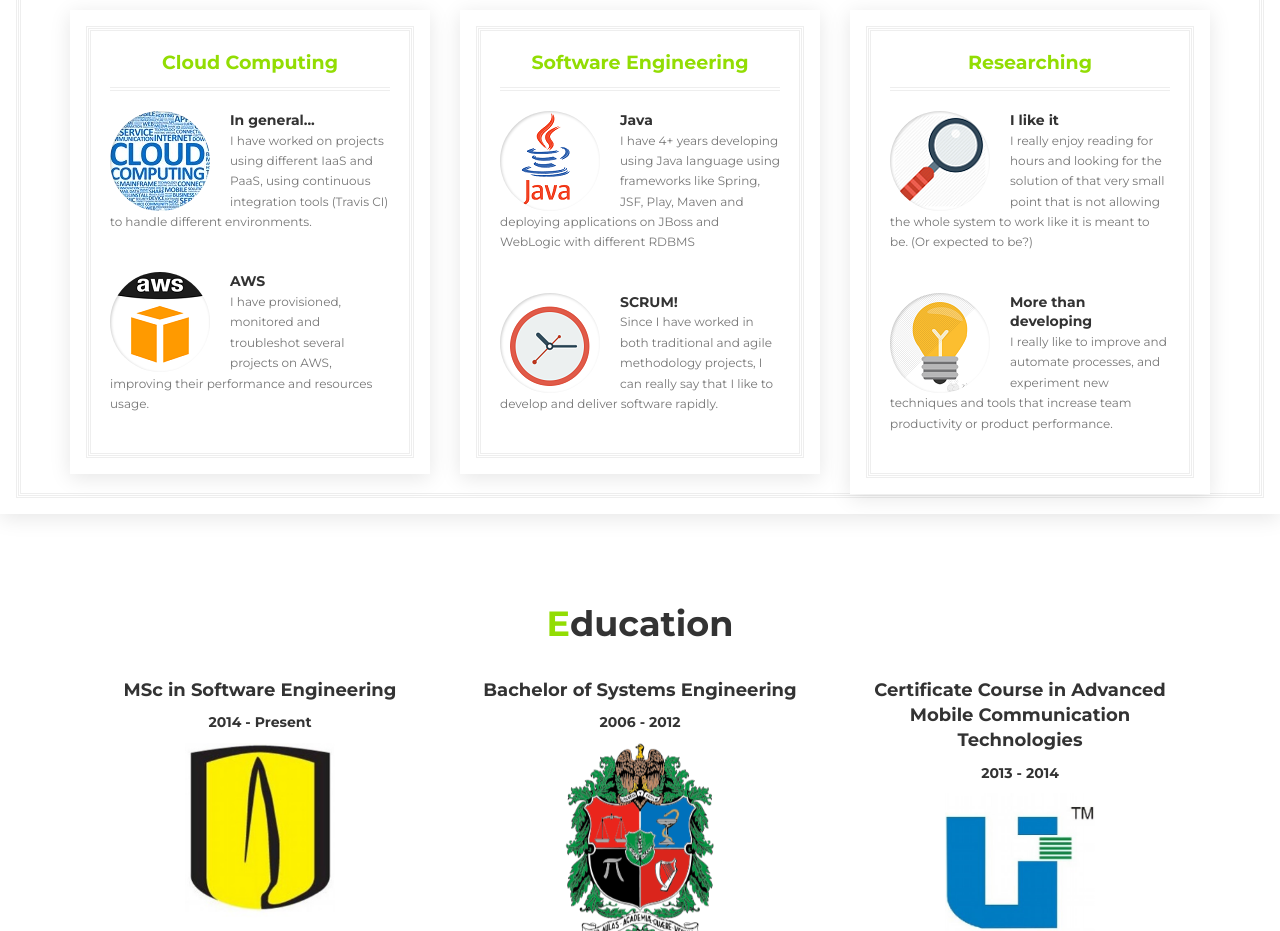
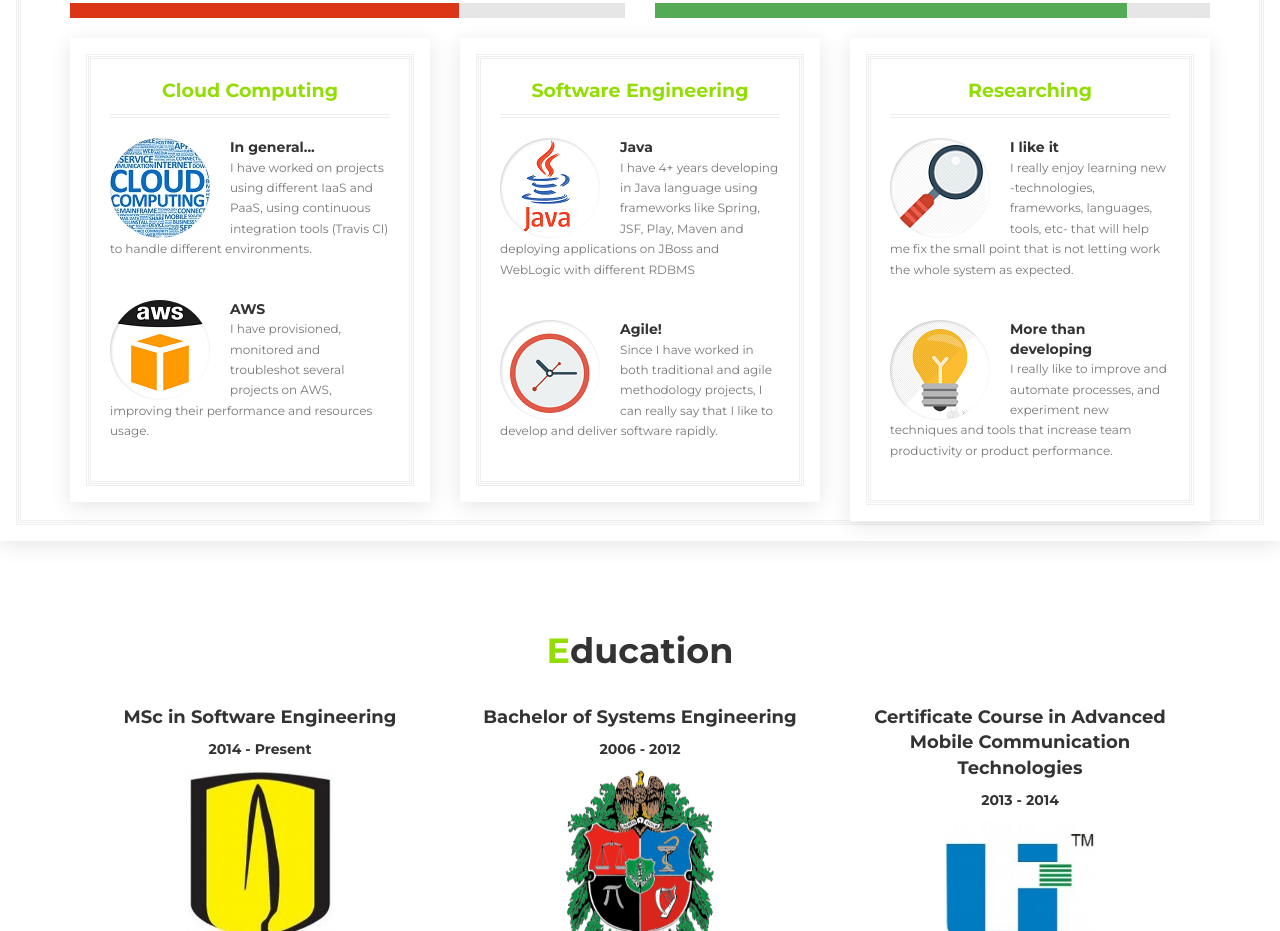
Before and after one commit to imTachu/imTachu.github.io, a plain HTML site: page index.html in a window 1280 px wide. Shown: the part 1538-2469 px from the top of the page. Drawn offline with nearby package versions, Linux system fonts and the light colour scheme.

Commit message:
The grammar

```diff
--- a/index.html
+++ b/index.html
@@ -79,6 +79,7 @@
 				<h3>Flexible and analytical with a keen eye for details; skilled at optimizing different architectures to achieve overall objectives.
 				+4 years of experience developing mostly on Java and Python using different frameworks (Spring, JSF, Play, Maven; Django).
 				Experience on provisioning, monitoring and troubleshooting cloud services, mainly on AWS.
+				I have performed heavy stress/load tests to several applications on different architectures.
 				<h3>Passionate about cloud architectures and agile methodologies.</h3>
 			</div>
 			<div class="row">
@@ -221,13 +222,13 @@
 							<div class="rm-thumb" style="background-image: url(img/Java.png)">
 							</div>
 							<h5>Java</h5>
-							<p>I have 4+ years developing using Java language using frameworks like Spring, JSF, Play, Maven and deploying applications on JBoss and WebLogic with different RDBMS
+							<p>I have 4+ years developing in Java language using frameworks like Spring, JSF, Play, Maven and deploying applications on JBoss and WebLogic with different RDBMS
 							</p>
 						</div>
 						<div class="restitem clearfix">
 							<div class="rm-thumb" style="background-image: url(img/agile.png)">
 							</div>
-							<h5>SCRUM!</h5>
+							<h5>Agile!</h5>
 							<p>Since I have worked in both traditional and agile methodology projects, I can really say that I like to develop and deliver software rapidly.
 							</p>
 						</div>
@@ -240,7 +241,7 @@
 							<div class="rm-thumb" style="background-image: url(img/research.png)">
 							</div>
 							<h5>I like it</h5>
-							<p>I really enjoy reading for hours and looking for the solution of that very small point that is not allowing the whole system to work like it is meant to be. (Or expected to be?)
+							<p>I really enjoy learning new -technologies, frameworks, languages, tools, etc- that will help me fix the small point that is not letting work the whole system as expected.
 							</p>
 						</div>
 						<div class="restitem clearfix">
```
